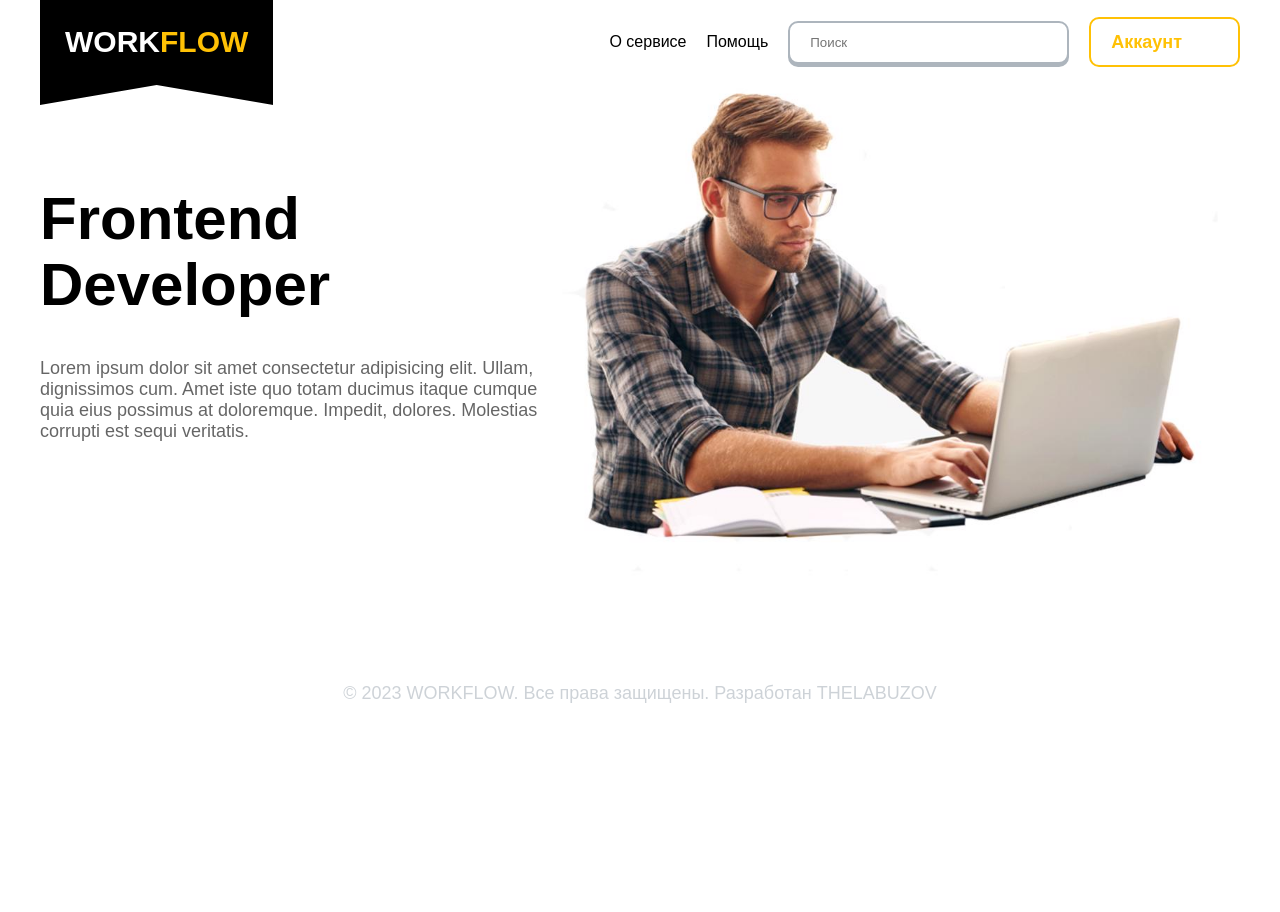
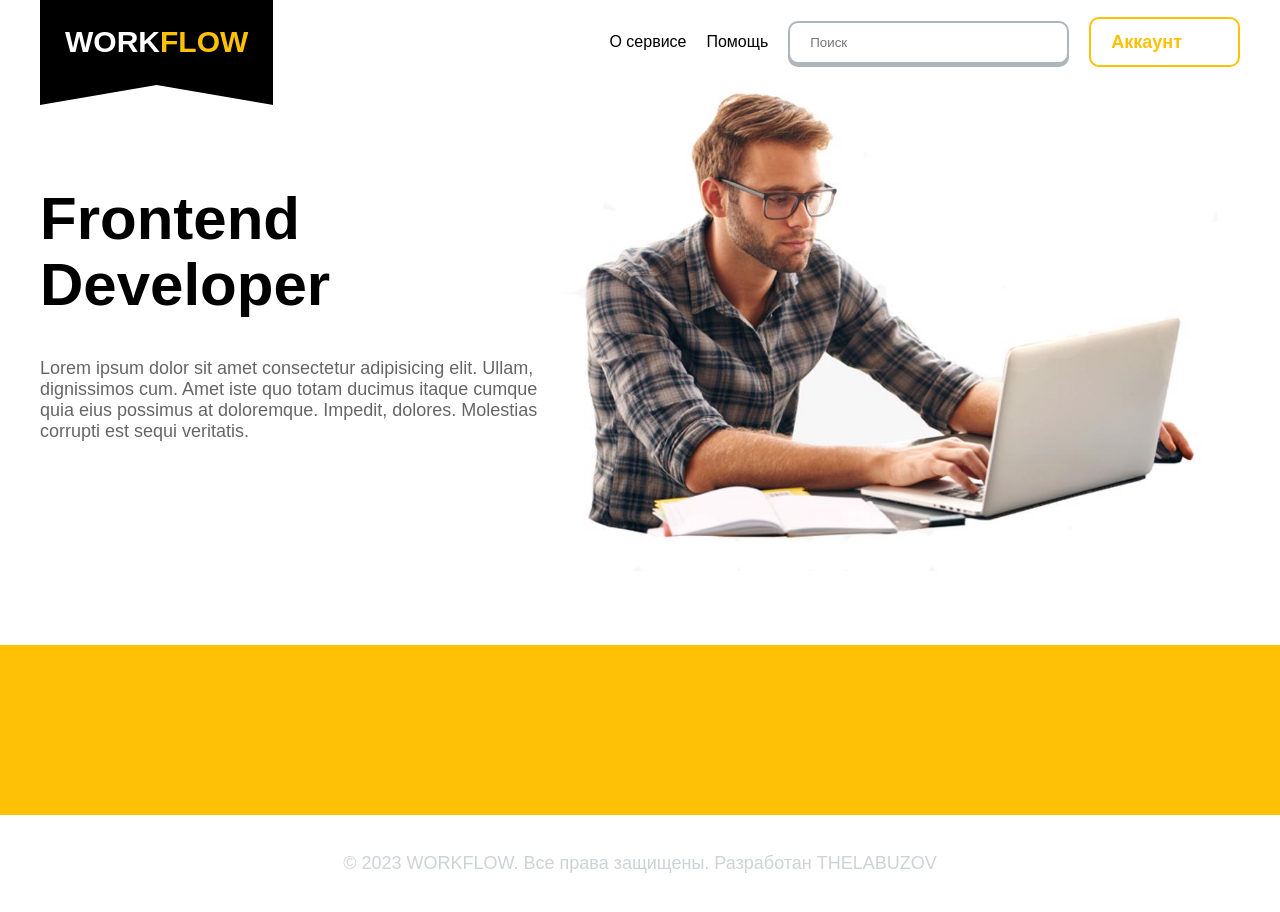
Before and after one commit to nelabuzov/misis, a PHP site: page /job.php in a window 1280 px wide. Before the commit the page ends 703 px from the top, so only its background shows below. Run offline with PHP 8.4, Linux system fonts and the light colour scheme; style sheets or scripts are compiled from the project's sources.

Commit message:
create company marquee section

```diff
--- a/course/app/scss/components/_index.scss
+++ b/course/app/scss/components/_index.scss
@@ -5,3 +5,4 @@
 @forward 'footer';
 
 @forward 'vacancy';
+@forward 'company';
--- /dev/null
+++ b/course/app/scss/components/company.scss
@@ -0,0 +1,15 @@
+@use '../util' as *;
+
+.company {
+
+  &__inner {
+    display: flex;
+    align-items: center;
+    background-color: var(--brand);
+    justify-content: space-between;
+    text-transform: uppercase;
+    padding: 20px 0;
+    font-size: 40px;
+    font-weight: 700;
+  }
+}
--- a/course/job.php
+++ b/course/job.php
@@ -101,6 +101,15 @@
     <img src="images/content/job/job.png" alt="frontend">
   </section>
 
+  <section class="company">
+    <marquee class="company__inner">
+      Tinkoff Yandex VK OZON Tinkoff Yandex VK OZON Tinkoff Yandex VK OZON Tinkoff Yandex VK OZON
+    </marquee>
+    <marquee class="company__inner" direction="right">
+      Tinkoff Yandex VK OZON Tinkoff Yandex VK OZON Tinkoff Yandex VK OZON Tinkoff Yandex VK OZON
+    </marquee>
+  </section>
+
   <footer class="footer container">
     <p>© 2023 WORKFLOW. Все права защищены. Разработан THELABUZOV</p>
   </footer>
```
